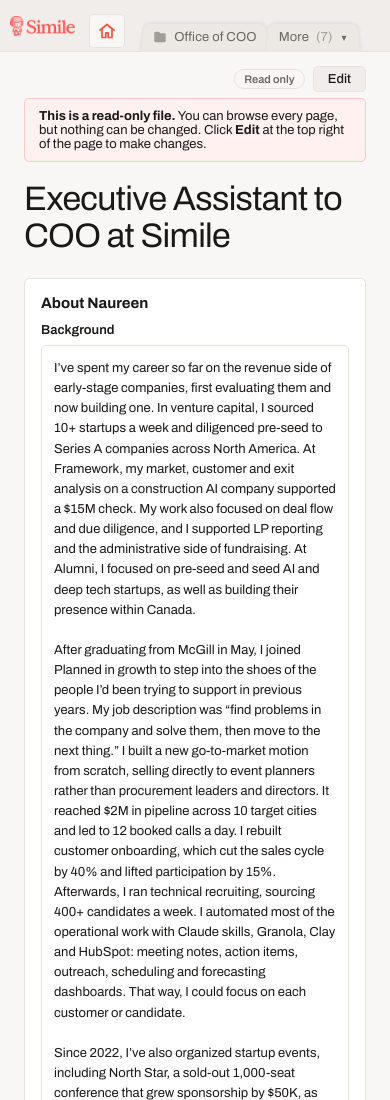
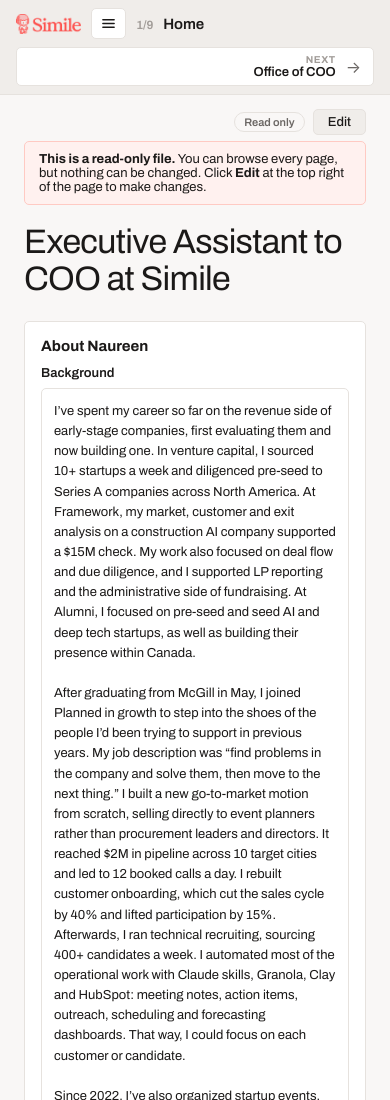
Before and after one commit to naureenzahmed/Simile-EA, a plain HTML site: page index.html in a window 390 px wide. Shown: the top 1100 px of the page. Drawn offline with Linux system fonts and the light colour scheme.

Commit message:
Header: Menu, page name and Previous / Next buttons replace the page tabs
The header shows the open page's name with its place in the order, a Menu
listing every page, and Previous / Next buttons labelled with the page they
lead to. On phones the buttons move to their own row.

Co-Authored-By: Claude Opus 5.5 <noreply@anthropic.com>

```diff
--- a/css/styles.css
+++ b/css/styles.css
@@ -46,7 +46,7 @@ a { color: inherit; }
   align-items: center;
   justify-content: space-between;
   gap: 16px;
-  padding: 12px 24px 0;
+  padding: 10px 24px;
   border-bottom: 1px solid var(--border);
   background: var(--bg-raised-2);
   position: sticky;
@@ -62,44 +62,6 @@ a { color: inherit; }
   min-width: 0;
 }
 
-/* Folder tabs: each tab is a file-folder tab. Inactive ones sit behind
-   and overlap; the active one comes forward and joins the page below. */
-.nav-tabs { display: flex; align-items: flex-end; margin-bottom: -1px; padding: 4px 0 0 6px; min-width: 0; overflow-x: auto; scrollbar-width: none; }
-.nav-tabs::-webkit-scrollbar { display: none; }
-.nav-tab {
-  position: relative;
-  display: flex;
-  align-items: center;
-  gap: 7px;
-  margin-left: -6px;
-  padding: 9px 20px 8px;
-  color: var(--text-dim);
-  text-decoration: none;
-  font-size: 14px;
-  letter-spacing: 0.01em;
-  white-space: nowrap;
-  z-index: 1;
-}
-.nav-tab::before {
-  content: '';
-  position: absolute;
-  inset: 0;
-  z-index: -1;
-  background: var(--folder);
-  border: 1px solid var(--border);
-  border-bottom: none;
-  border-radius: 8px 8px 0 0;
-  transform: perspective(10px) rotateX(1.2deg);
-  transform-origin: bottom;
-  box-shadow: 1px -1px 3px rgba(27, 25, 24, 0.05);
-  transition: background 0.15s ease;
-}
-.nav-tab .folder-icon { width: 14px; height: 14px; flex-shrink: 0; color: var(--text-faint); }
-.nav-tab:hover { color: var(--text); z-index: 2; }
-.nav-tab:hover::before { background: var(--folder-hover); }
-.nav-tab.active { color: var(--text); z-index: 3; }
-.nav-tab.active::before { background: var(--bg); }
-.nav-tab.active .folder-icon { color: var(--accent); }
 
 .header-goal {
   margin-bottom: 12px;
@@ -124,7 +86,7 @@ a { color: inherit; }
 
 /* Page container */
 #app-page { padding: 24px; max-width: 1500px; margin: 0 auto; }
-#app-page [id] { scroll-margin-top: 76px; }
+#app-page [id] { scroll-margin-top: 80px; }
 
 .page-title { font-size: 34px; font-weight: 400; letter-spacing: -0.02em; margin: 12px 0 24px; }
 .section-label {
@@ -934,31 +896,6 @@ body.read-only .coo-card { cursor: pointer; }
 .page-notes-wrap .notes-box::-webkit-scrollbar-thumb { background: #b8b6b2; border-radius: 6px; border: 3px solid var(--bg-raised-2); min-height: 30px; }
 .page-notes-wrap .notes-box::-webkit-scrollbar-thumb:hover { background: var(--accent); }
 
-/* ---------- Tabs that don't fit go into a "More" menu ---------- */
-.header-left { flex: 1 1 auto; }
-.nav-tabs { flex: 1 1 auto; overflow: hidden; }
-.nav-tab[hidden] { display: none; }
-.nav-more { font: inherit; border: 0; background: none; cursor: pointer; flex-shrink: 0; }
-.nav-more .nav-more-count { color: var(--text-faint); }
-.nav-more .nav-more-caret { font-size: 10px; margin-left: 2px; transition: transform .15s; }
-.nav-more.open { color: var(--text); z-index: 4; }
-.nav-more.open::before { background: var(--folder-hover); }
-.nav-more.open .nav-more-caret { transform: rotate(180deg); }
-.nav-more:focus-visible { outline: 2px solid var(--accent); outline-offset: -2px; border-radius: 8px 8px 0 0; }
-.nav-more-menu {
-  position: absolute; top: 100%; margin-top: 4px; min-width: 240px; z-index: 30;
-  background: var(--bg); border: 1px solid var(--border); border-radius: var(--radius);
-  box-shadow: 0 10px 30px rgba(10,10,10,.12); padding: 6px; display: flex; flex-direction: column;
-}
-.nav-more-menu[hidden] { display: none; }
-.nav-more-menu a { display: flex; align-items: center; gap: 8px; padding: 9px 10px; border-radius: 4px; font-size: 14px; color: var(--text); text-decoration: none; white-space: nowrap; }
-.nav-more-menu a:hover, .nav-more-menu a:focus-visible { background: var(--bg-raised-2); outline: none; }
-.nav-more-menu .folder-icon { width: 14px; height: 14px; color: var(--text-faint); }
-@media (max-width: 640px) {
-  #app-header { padding: 10px 10px 0; gap: 8px; }
-  .mode-badge { display: none; }
-  .nav-tab { padding: 9px 14px 8px; font-size: 13px; }
-}
 
 /* ---------- Calendars become a list on phones ---------- */
 .sched-list-empty { display: none; }
@@ -987,17 +924,6 @@ body.read-only .coo-card { cursor: pointer; }
 #mode-root + #app-page { padding-top: 6px; }
 @media (max-width: 640px) { .mode-badge { display: inline-block; } }
 
-/* Home is a house icon at the start of the tab bar, not a folder tab. */
-.nav-home {
-  display: flex; align-items: center; justify-content: center; flex-shrink: 0;
-  width: 36px; height: 34px; margin: 0 14px 4px 0; border-radius: var(--radius);
-  color: var(--text-dim); text-decoration: none; align-self: center;
-}
-.nav-home .house-icon { width: 20px; height: 20px; }
-.nav-home:hover { color: var(--text); background: var(--folder-hover); }
-.nav-home.active { color: var(--accent); background: var(--bg); box-shadow: inset 0 0 0 1px var(--border); }
-.nav-home:focus-visible { outline: 2px solid var(--accent); outline-offset: 1px; }
-.nav-home + .nav-tab { margin-left: 0; }
 
 /* Home card notes: the same note as the top of that page, kept short with a visible scrollbar */
 .cover-notes { max-height: 96px; overflow-y: auto; field-sizing: content; }
@@ -1007,7 +933,7 @@ body.read-only .coo-card { cursor: pointer; }
 .home-about .notes-box { resize: none; overflow: hidden; line-height: 1.55; }
 
 /* Simile logo at the far left of the header */
-.wordmark { display: flex; align-items: center; align-self: center; padding-bottom: 10px; flex-shrink: 0; text-decoration: none; }
+.wordmark { display: flex; align-items: center; align-self: center; flex-shrink: 0; text-decoration: none; }
 .wordmark img { height: 28px; width: auto; display: block; }
 .header-left { gap: 18px; }
 @media (max-width: 640px) {
@@ -1242,3 +1168,58 @@ body.read-only #app-page .ev-date input, .ev-date input { opacity: 0 !important;
   padding: 8px 12px;
   margin-bottom: 14px;
 }
+
+/* ---------- Header: Menu, page name, Previous / Next ---------- */
+.header-left { display: flex; align-items: center; gap: 16px; min-width: 0; flex: 1 1 auto; }
+.nav-menu-btn {
+  display: inline-flex; align-items: center; gap: 7px; flex-shrink: 0;
+  padding: 7px 12px; border: 1px solid var(--border); border-radius: var(--radius);
+  background: var(--bg-raised); color: var(--text); font-weight: 600; font-size: 13px; cursor: pointer;
+}
+.nav-menu-btn svg { width: 15px; height: 15px; }
+.nav-menu-btn:hover, .nav-menu-btn.open { background: var(--bg); border-color: var(--text-faint); }
+.nav-menu-btn:focus-visible, .step-btn:focus-visible { outline: 2px solid var(--accent); outline-offset: 2px; }
+.header-title {
+  margin: 0; min-width: 0; font-size: 17px; font-weight: 600; letter-spacing: -0.01em;
+  white-space: nowrap; overflow: hidden; text-overflow: ellipsis;
+}
+.header-count { margin-right: 10px; font-size: 12px; font-weight: 600; color: var(--text-faint); font-variant-numeric: tabular-nums; }
+.header-steps { display: flex; gap: 8px; flex-shrink: 0; }
+.step-btn {
+  display: flex; align-items: center; gap: 10px; max-width: 240px; min-width: 0;
+  padding: 6px 12px; border: 1px solid var(--border); border-radius: var(--radius);
+  background: var(--bg-raised); text-decoration: none; color: var(--text);
+}
+.step-btn:hover { border-color: var(--accent); }
+.step-btn:hover .step-arrow { color: var(--accent); }
+.step-next { text-align: right; }
+.step-text { display: flex; flex-direction: column; min-width: 0; }
+.step-dir { font-size: 10px; font-weight: 700; letter-spacing: 0.06em; text-transform: uppercase; color: var(--text-faint); }
+.step-title { font-size: 13px; font-weight: 600; white-space: nowrap; overflow: hidden; text-overflow: ellipsis; }
+.step-arrow { font-size: 16px; color: var(--text-dim); transition: color .15s; }
+.nav-menu {
+  position: absolute; top: calc(100% + 4px); left: 24px; min-width: 280px; z-index: 30;
+  background: var(--bg); border: 1px solid var(--border); border-radius: var(--radius);
+  box-shadow: 0 10px 30px rgba(10,10,10,.12); padding: 6px; display: flex; flex-direction: column;
+}
+.nav-menu[hidden] { display: none; }
+.nav-menu a { display: flex; align-items: center; gap: 9px; padding: 9px 10px; border-radius: 4px; font-size: 14px; color: var(--text); text-decoration: none; white-space: nowrap; }
+.nav-menu a:hover, .nav-menu a:focus-visible { background: var(--bg-raised-2); outline: none; }
+.nav-menu a.active { font-weight: 600; background: var(--bg-raised-2); }
+.nav-menu a.active .folder-icon, .nav-menu a.active .house-icon { color: var(--accent); }
+.nav-menu .folder-icon, .nav-menu .house-icon { width: 15px; height: 15px; flex-shrink: 0; color: var(--text-faint); }
+.nav-menu-num { width: 16px; font-size: 12px; color: var(--text-faint); text-align: right; font-variant-numeric: tabular-nums; }
+@media (max-width: 860px) {
+  #app-header { flex-wrap: wrap; row-gap: 8px; }
+  .header-steps { flex-basis: 100%; }
+  .step-btn { flex: 1 1 0; max-width: none; }
+  .step-next { justify-content: flex-end; margin-left: auto; }
+}
+@media (max-width: 640px) {
+  #app-header { padding: 8px 16px; }
+  .header-left { gap: 10px; }
+  .nav-menu-btn span { display: none; }
+  .nav-menu-btn { padding: 7px 9px; }
+  .header-title { font-size: 15px; }
+  .nav-menu { left: 16px; right: 16px; min-width: 0; }
+}
--- a/js/app.js
+++ b/js/app.js
@@ -74,94 +74,76 @@ function modeBar() {
   return bar;
 }
 
+// The header shows the open page's name, a Menu with every page, and Previous / Next buttons
+// that walk through the pages in order, each labelled with the page it leads to.
 function renderHeader(route) {
   const header = document.getElementById('app-header');
+  const keys = Object.keys(PAGES);
+  const i = keys.indexOf(route);
+  const prev = keys[i - 1];
+  const next = keys[i + 1];
+  const icon = (key) => (key === 'home' ? HOUSE_ICON : FOLDER_ICON);
+  const step = (key, dir) => `
+    <a class="step-btn step-${dir}" href="#/${key}" aria-label="${dir === 'prev' ? 'Previous' : 'Next'} page: ${escapeAttr(PAGES[key].label)}">
+      ${dir === 'prev' ? `<span class="step-arrow" aria-hidden="true">←</span>` : ''}
+      <span class="step-text"><span class="step-dir">${dir === 'prev' ? 'Previous' : 'Next'}</span><span class="step-title">${PAGES[key].label}</span></span>
+      ${dir === 'next' ? `<span class="step-arrow" aria-hidden="true">→</span>` : ''}
+    </a>`;
 
   header.innerHTML = `
     <div class="header-left">
       <a class="wordmark" href="#/home" title="Home"><img src="assets/simile-logo.png" alt="Simile" /></a>
-      <nav class="nav-tabs" aria-label="Pages">
-        <a class="nav-home ${route === 'home' ? 'active' : ''}" href="#/home" aria-label="Home" title="Home" ${route === 'home' ? 'aria-current="page"' : ''}>${HOUSE_ICON}</a>
-        ${Object.entries(PAGES).filter(([key]) => key !== 'home').map(([key, p]) => `
-          <a class="nav-tab ${key === route ? 'active' : ''}" data-key="${key}" href="#/${key}" ${key === route ? 'aria-current="page"' : ''}>${FOLDER_ICON}<span>${p.label}</span></a>
-        `).join('')}
-        <button class="nav-tab nav-more" type="button" aria-haspopup="true" aria-expanded="false" aria-controls="nav-more-menu" hidden>
-          <span class="nav-more-label">More</span><span class="nav-more-count"></span><span class="nav-more-caret" aria-hidden="true">▾</span>
-        </button>
-      </nav>
+      <button class="nav-menu-btn" type="button" aria-haspopup="true" aria-expanded="false" aria-controls="nav-menu">
+        <svg viewBox="0 0 16 16" aria-hidden="true"><path d="M2 4h12M2 8h12M2 12h12" stroke="currentColor" stroke-width="1.6" stroke-linecap="round"/></svg>
+        <span>Menu</span>
+      </button>
+      <h1 class="header-title"><span class="header-count">${i + 1}/${keys.length}</span>${PAGES[route].label}</h1>
     </div>
-    <div class="nav-more-menu" id="nav-more-menu" role="menu" hidden></div>
+    <nav class="header-steps" aria-label="Previous and next page">
+      ${prev ? step(prev, 'prev') : ''}
+      ${next ? step(next, 'next') : ''}
+    </nav>
+    <div class="nav-menu" id="nav-menu" role="menu" hidden>
+      ${keys.map((key, n) => `
+        <a role="menuitem" href="#/${key}" class="${key === route ? 'active' : ''}" ${key === route ? 'aria-current="page"' : ''}>
+          <span class="nav-menu-num">${n + 1}</span>${icon(key)}<span>${PAGES[key].label}</span>
+        </a>`).join('')}
+    </div>
   `;
 
-  const more = header.querySelector('.nav-more');
-  const menu = header.querySelector('.nav-more-menu');
-  more.addEventListener('click', (e) => {
+  const btn = header.querySelector('.nav-menu-btn');
+  const menu = header.querySelector('.nav-menu');
+  btn.addEventListener('click', (e) => {
     e.stopPropagation();
     setMenu(menu.hidden);
   });
   menu.addEventListener('click', (e) => { if (e.target.closest('a')) setMenu(false); });
-  fitTabs();
 }
 
 function setMenu(open) {
-  const header = document.getElementById('app-header');
-  const more = header.querySelector('.nav-more');
-  const menu = header.querySelector('.nav-more-menu');
-  if (!more || !menu) return;
+  const btn = document.querySelector('#app-header .nav-menu-btn');
+  const menu = document.getElementById('nav-menu');
+  if (!btn || !menu) return;
   menu.hidden = !open;
-  more.setAttribute('aria-expanded', String(open));
-  more.classList.toggle('open', open);
-  if (open) {
-    const h = header.getBoundingClientRect();
-    const b = more.getBoundingClientRect();
-    menu.style.left = `${Math.max(8, Math.min(b.left - h.left, h.width - menu.offsetWidth - 8))}px`;
-    menu.querySelector('a')?.focus();
-  }
+  btn.setAttribute('aria-expanded', String(open));
+  btn.classList.toggle('open', open);
+  if (open) (menu.querySelector('a.active') || menu.querySelector('a'))?.focus();
 }
 
-// Show as many tabs as fit; the rest go into the "More" menu. The open page's tab always stays visible.
-function fitTabs() {
-  const header = document.getElementById('app-header');
-  const nav = header?.querySelector('.nav-tabs');
-  if (!nav) return;
-  const tabs = [...nav.querySelectorAll('.nav-tab[data-key]')];
-  const more = nav.querySelector('.nav-more');
-  const menu = header.querySelector('.nav-more-menu');
-
-  tabs.forEach((t) => { t.hidden = false; });
-  more.hidden = true;
-  setMenu(false);
-  if (nav.scrollWidth <= nav.clientWidth + 1) { menu.innerHTML = ''; return; }
-
-  more.hidden = false;
-  const overlap = 6;
-  const home = nav.querySelector('.nav-home');
-  const room = nav.clientWidth - more.offsetWidth - (home ? home.offsetWidth + 14 : 0) - 12;
-  const active = tabs.find((t) => t.classList.contains('active'));
-  let used = active ? active.offsetWidth - overlap : 0;
-  const hidden = [];
-  for (const t of tabs) {
-    if (t === active) continue;
-    const w = t.offsetWidth - overlap;
-    if (!hidden.length && used + w <= room) used += w;
-    else hidden.push(t);
-  }
-  hidden.forEach((t) => { t.hidden = true; });
-  more.querySelector('.nav-more-count').textContent = ` (${hidden.length})`;
-  more.setAttribute('aria-label', `More pages: ${hidden.length}`);
-  menu.innerHTML = hidden.map((t) => `<a role="menuitem" href="${t.getAttribute('href')}">${FOLDER_ICON}<span>${t.textContent.trim()}</span></a>`).join('');
-}
-
-document.addEventListener('click', (e) => { if (!e.target.closest('.nav-more-menu, .nav-more')) setMenu(false); });
+document.addEventListener('click', (e) => { if (!e.target.closest('.nav-menu, .nav-menu-btn')) setMenu(false); });
 document.addEventListener('keydown', (e) => {
-  if (e.key === 'Escape' && !document.querySelector('.nav-more-menu')?.hidden) {
+  const menu = document.getElementById('nav-menu');
+  if (!menu || menu.hidden) return;
+  if (e.key === 'Escape') {
     setMenu(false);
-    document.querySelector('.nav-more')?.focus();
+    document.querySelector('.nav-menu-btn')?.focus();
+  } else if (e.key === 'ArrowDown' || e.key === 'ArrowUp') {
+    e.preventDefault();
+    const items = [...menu.querySelectorAll('a')];
+    const at = items.indexOf(document.activeElement);
+    items[(at + (e.key === 'ArrowDown' ? 1 : -1) + items.length) % items.length]?.focus();
   }
 });
-let fitTimer;
-window.addEventListener('resize', () => { clearTimeout(fitTimer); fitTimer = setTimeout(fitTabs, 60); });
-document.fonts?.ready.then(fitTabs);
 
 function escapeAttr(s) {
   return String(s ?? '').replace(/"/g, '&quot;');
```
